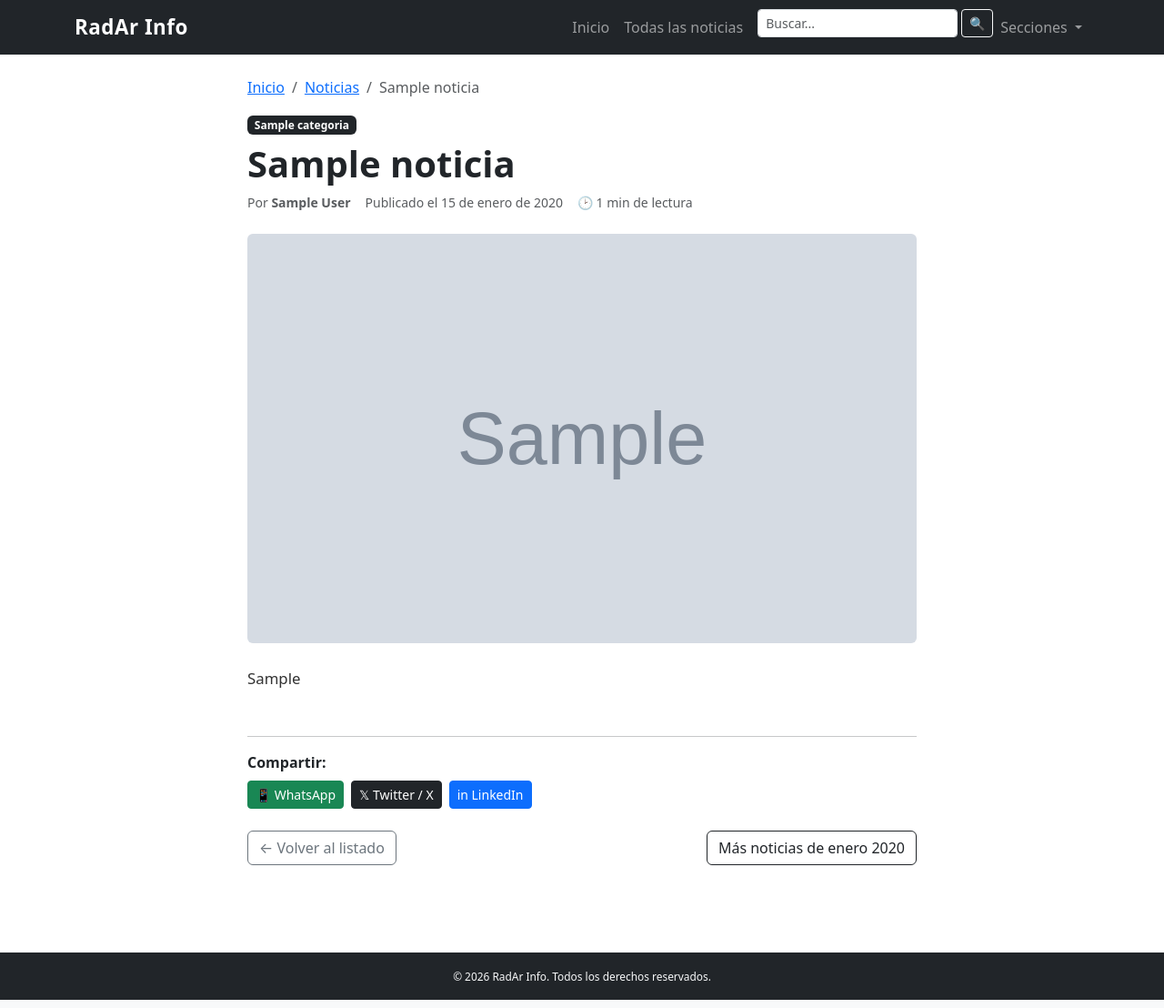
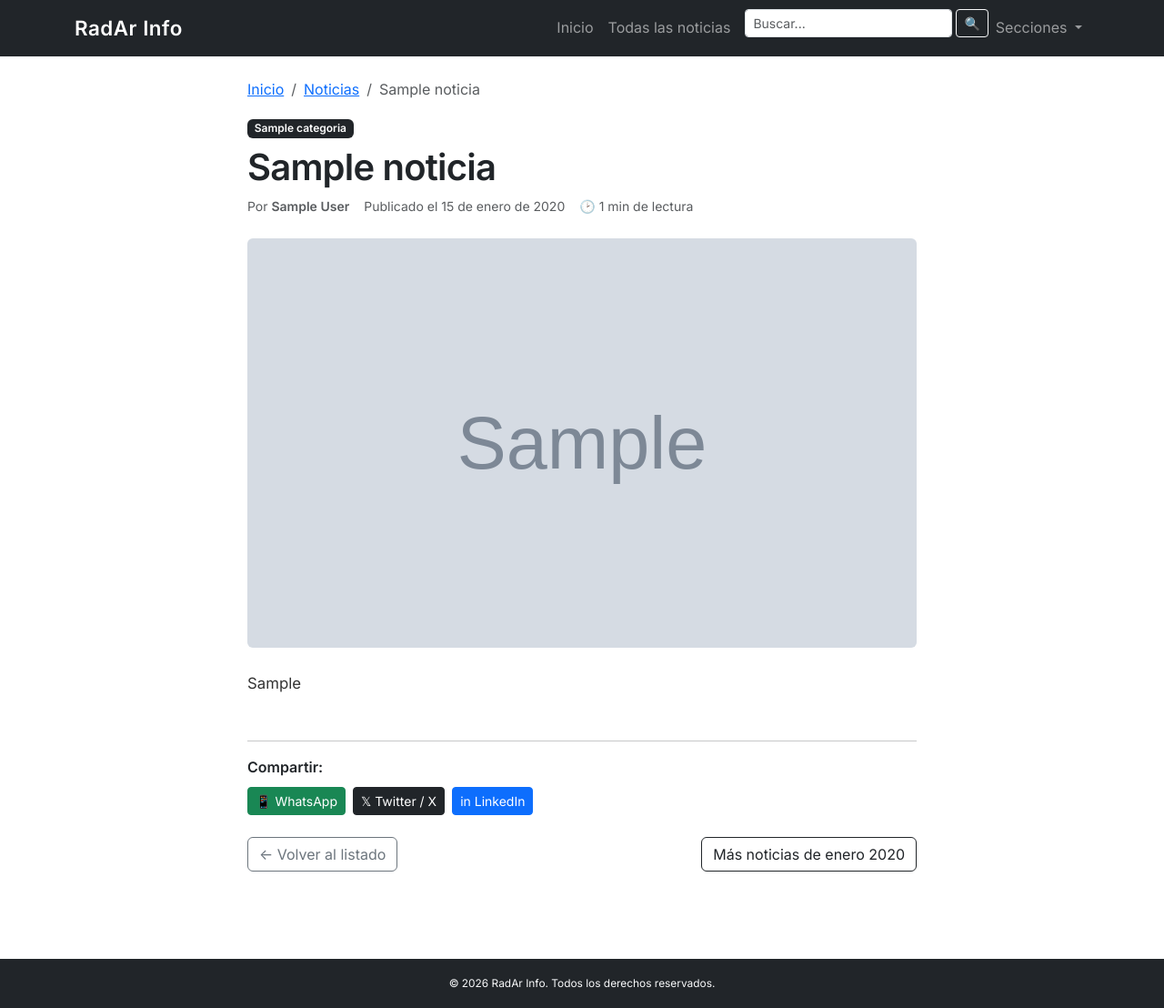
Before and after one commit to Adlazz/Blog_noticias, a Django app: a page that uses templates/base.html in a window 1280 px wide. Shown: the whole page at 91% size. Run offline with Django 5.2, Linux system fonts and the light colour scheme; tables that the repository leaves empty hold one stand-in row (values such as "Sample post"); grey boxes marked "Sample" are stand-in pictures.

Commit message:
change fonts to Inter

```diff
--- a/static/css/estilos.css
+++ b/static/css/estilos.css
@@ -1,6 +1,37 @@
 /* =============================================
    Blog de Noticias — Estilos personalizados
    ============================================= */
+
+/* Tipografía global */
+:root {
+  --bs-body-font-family: 'Inter', system-ui, -apple-system, sans-serif;
+  --bs-body-font-weight: 400;
+  --bs-body-line-height: 1.6;
+}
+
+h1, h2, h3, h4, h5, h6 {
+  font-family: 'Inter', system-ui, sans-serif;
+  font-weight: 500;
+  letter-spacing: -0.02em;
+  line-height: 1.25;
+}
+
+strong, b {
+  font-weight: 600;
+}
+
+.meta, .byline, time, .category {
+  font-weight: 500;
+  font-size: 0.875rem;
+  letter-spacing: 0.01em;
+}
+
+.lead, .article-lead {
+  font-weight: 400;
+  font-size: 1.25rem;
+  line-height: 1.5;
+  color: var(--bs-secondary-color);
+}
 
 /* Navbar */
 .navbar-brand {
@@ -77,9 +108,12 @@
 /* Tablas dentro del cuerpo de noticia */
 .noticia-cuerpo table {
   width: 100%;
+  max-width: 100%;
   border-collapse: collapse;
   margin: 1.5rem 0;
   font-size: 0.97rem;
+  display: block;
+  overflow-x: auto;
 }
 
 .noticia-cuerpo table th,
--- a/templates/base.html
+++ b/templates/base.html
@@ -7,6 +7,9 @@
   <title>{% block title %}RadAr Info{% endblock %}</title>
   {% block meta %}{% endblock %}
   <link rel="alternate" type="application/rss+xml" title="RadAr Info RSS" href="{% url 'feed' %}">
+  <link rel="preconnect" href="https://fonts.googleapis.com">
+  <link rel="preconnect" href="https://fonts.gstatic.com" crossorigin>
+  <link href="https://fonts.googleapis.com/css2?family=Inter:wght@400;500;600&display=swap" rel="stylesheet">
   <link rel="stylesheet" href="https://cdn.jsdelivr.net/npm/bootstrap@5.3.3/dist/css/bootstrap.min.css">
   <link rel="stylesheet" href="{% static 'css/estilos.css' %}">
 </head>
```
